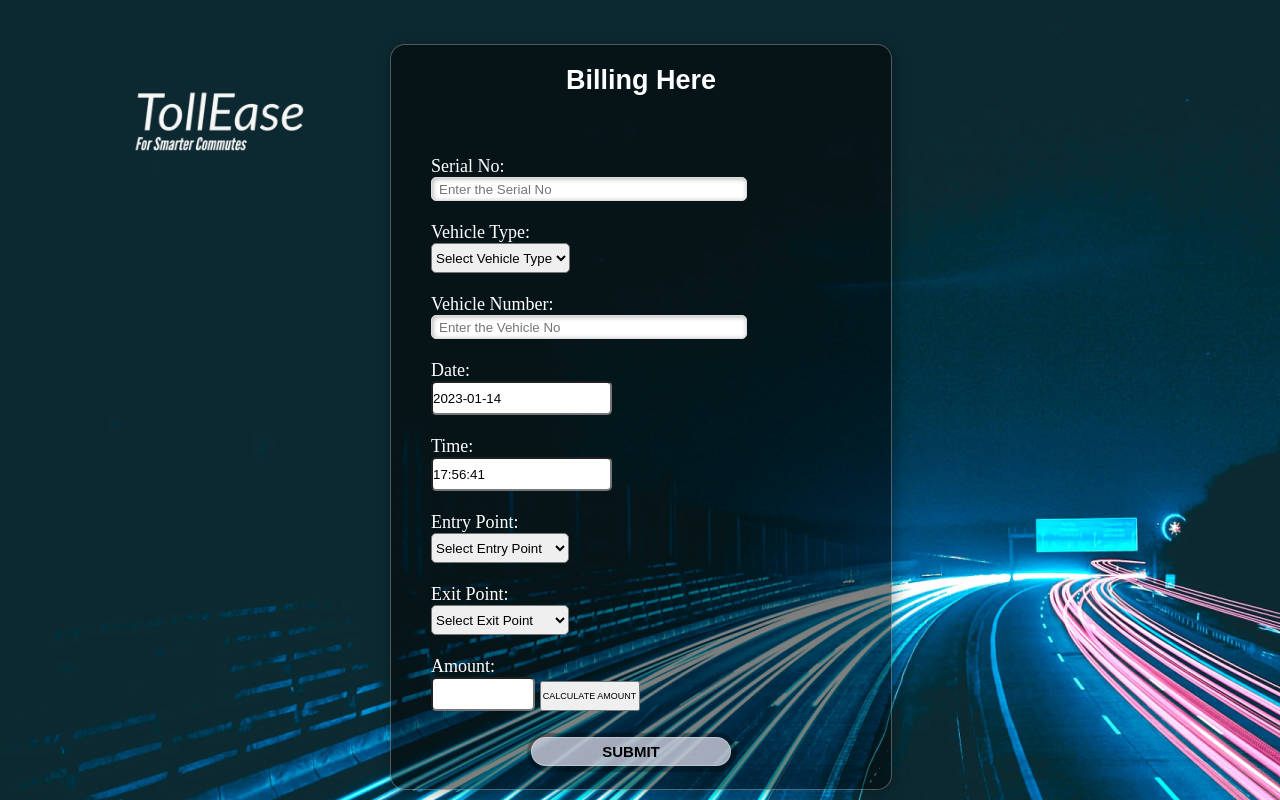
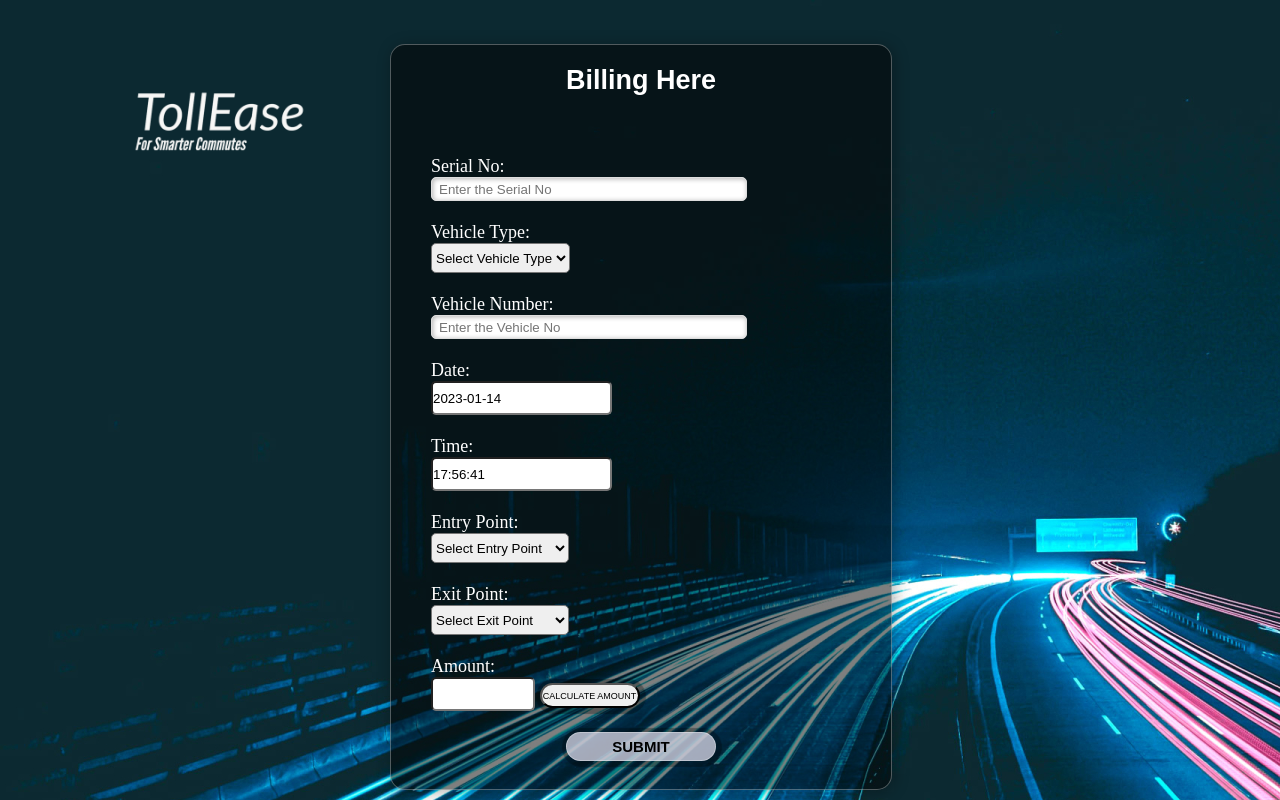
Before and after one commit to karthik-n-hebbar/DBMS-Mini-Project, a PHP site: page /templates/billing_page.html in a window 1280 px wide. Run offline with PHP 8.4, Linux system fonts and the light colour scheme.

Commit message:
billing page

```diff
--- a/style/billing_page.css
+++ b/style/billing_page.css
@@ -54,9 +54,17 @@ label {
     box-shadow: inset 1px 1px 5px rgba(0, 0, 0, 0.3);
 }
 
-#submit {
-    width: 200px;
-    margin: 5px 0 0 100px;
+.buttons {
+    display: flex;
+    flex-direction: row;
+    align-items: center;
+    justify-content: center;
+}
+
+#submit{
+    width: 150px;
+    /* margin: 5px 0 0 100px; */
+    margin: 0 10px;
     padding: 5px;
     border-radius: 15px;
     font-size: 15px;
@@ -69,8 +77,10 @@ label {
 
 #amt_confirm {
     width: 100px;
-    height: 30px;
+    height: 25px;
     font-size: 9px;
+    border-radius: 25px;
+    box-shadow: 1px 1px 1px 5px rgba(0, 0, 0, 0.3);
 }
 
 input#submit:hover {
@@ -78,6 +88,11 @@ input#submit:hover {
     border-color: #e3e6e8;
     transition: 0.25s;
 }
+/* input#reset:hover {
+    background-color: white;
+    border-color: #e3e6e8;
+    transition: 0.25s;
+} */
 
 .io2 {
     height: 30px;
--- a/templates/billing_page.html
+++ b/templates/billing_page.html
@@ -68,10 +68,14 @@
                 <input type="button" value="CALCULATE AMOUNT" id="amt_confirm" onclick="hey()">
                 </button>
                 <br><br>
-                <input type="submit" value="SUBMIT" id="submit">
+                <div class="buttons">
+                    <input type="submit" value="SUBMIT" id="submit" class="btn">
+                    <!-- <input type="reset" value="RESET" id="reset" class="btn"> -->
+                </div>
             </form>
         </div>
     </div>
 </body>
 <script src="/javascript/billing_page.js"></script>
+
 </html>
```
